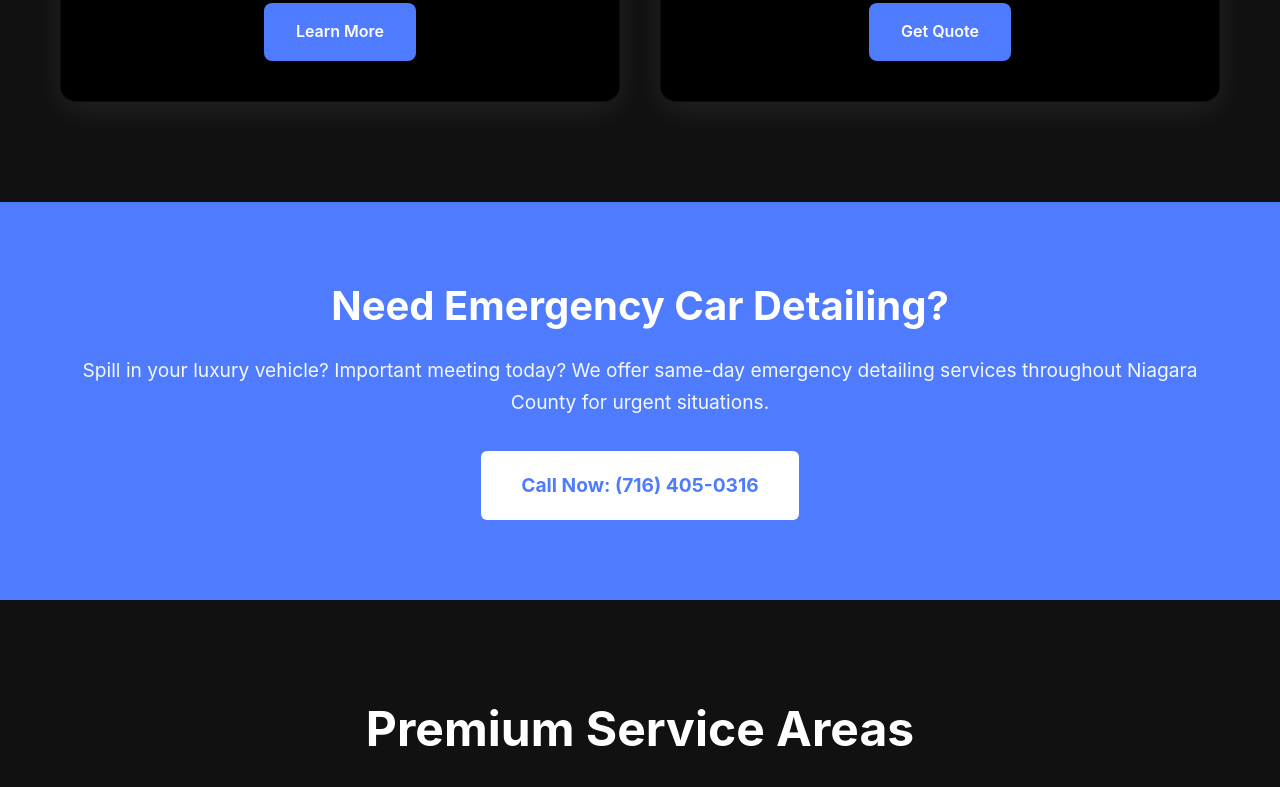
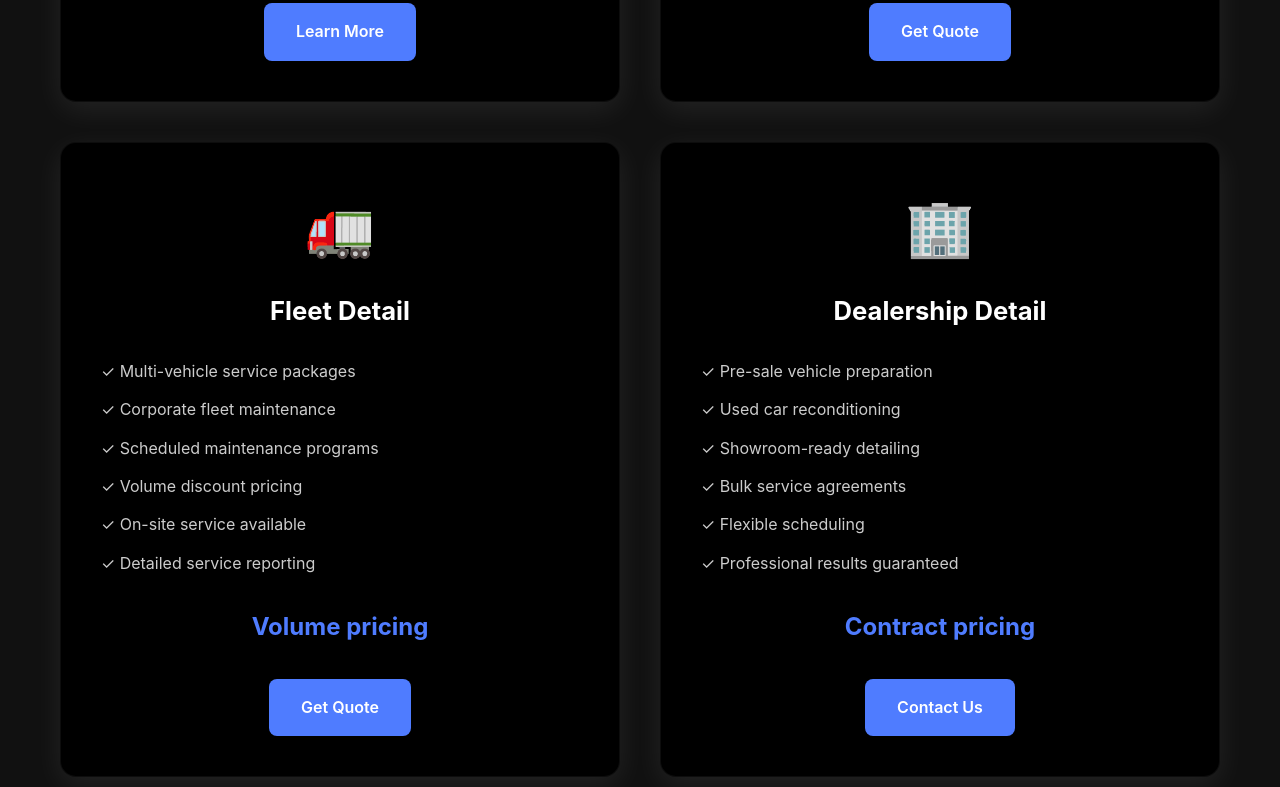
Before and after one commit to jamiltruthmedia-spec/716website3, a plain HTML site: page index.html in a window 1280 px wide. Shown: the part 5276-6063 px from the top of the page. Drawn offline with Linux system fonts and the light colour scheme.

Commit message:
Add files via upload

```diff
--- a/index.html
+++ b/index.html
@@ -533,6 +533,38 @@
                     <div class="service-price">Custom pricing</div>
                     <a href="window-tinting.html" class="service-btn">Get Quote</a>
                 </div>
+
+                <!-- Fleet Detail -->
+                <div class="service-card">
+                    <div class="service-icon">🚛</div>
+                    <h3><a href="mobile-car-detailing.html">Fleet Detail</a></h3>
+                    <ul class="service-features">
+                        <li>✓ Multi-vehicle service packages</li>
+                        <li>✓ Corporate fleet maintenance</li>
+                        <li>✓ Scheduled maintenance programs</li>
+                        <li>✓ Volume discount pricing</li>
+                        <li>✓ On-site service available</li>
+                        <li>✓ Detailed service reporting</li>
+                    </ul>
+                    <div class="service-price">Volume pricing</div>
+                    <a href="mobile-car-detailing.html" class="service-btn">Get Quote</a>
+                </div>
+
+                <!-- Dealership Detail -->
+                <div class="service-card">
+                    <div class="service-icon">🏢</div>
+                    <h3><a href="mobile-car-detailing.html">Dealership Detail</a></h3>
+                    <ul class="service-features">
+                        <li>✓ Pre-sale vehicle preparation</li>
+                        <li>✓ Used car reconditioning</li>
+                        <li>✓ Showroom-ready detailing</li>
+                        <li>✓ Bulk service agreements</li>
+                        <li>✓ Flexible scheduling</li>
+                        <li>✓ Professional results guaranteed</li>
+                    </ul>
+                    <div class="service-price">Contract pricing</div>
+                    <a href="mobile-car-detailing.html" class="service-btn">Contact Us</a>
+                </div>
             </div>
         </div>
     </section>
```
